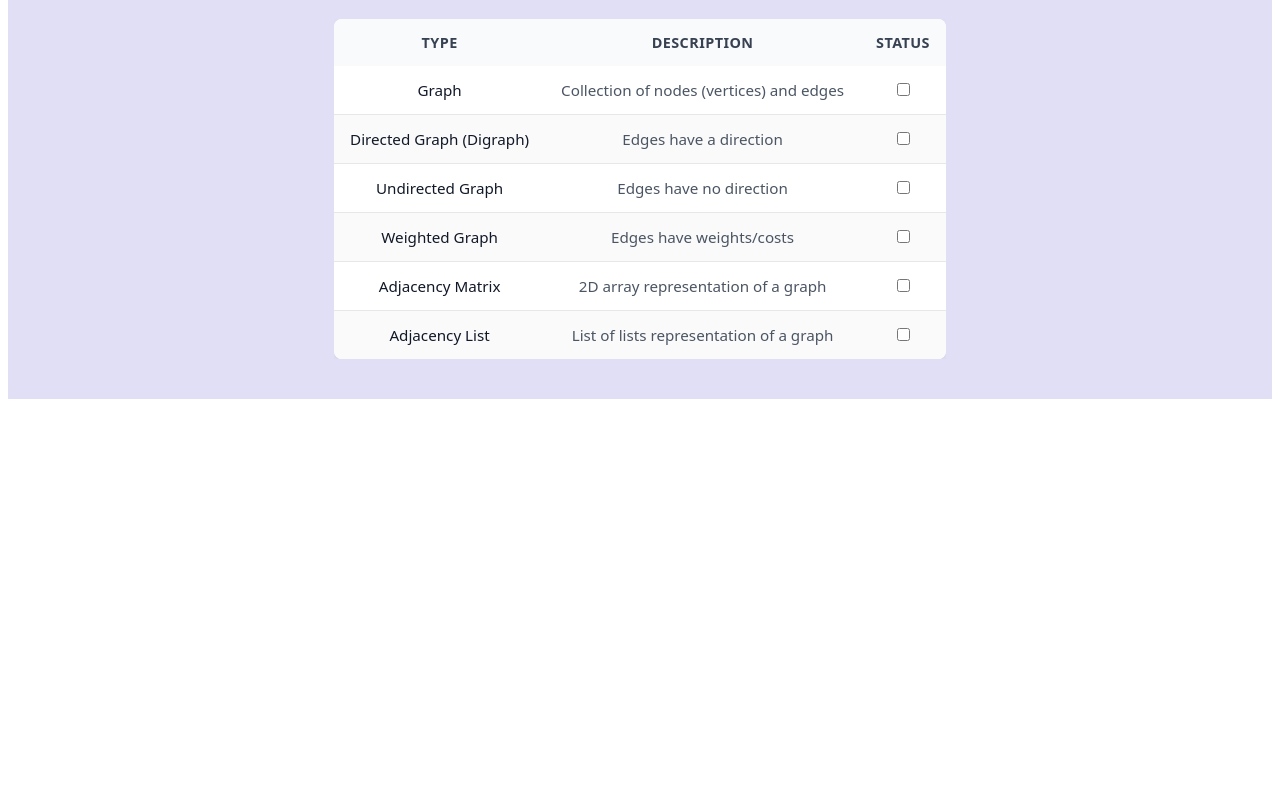
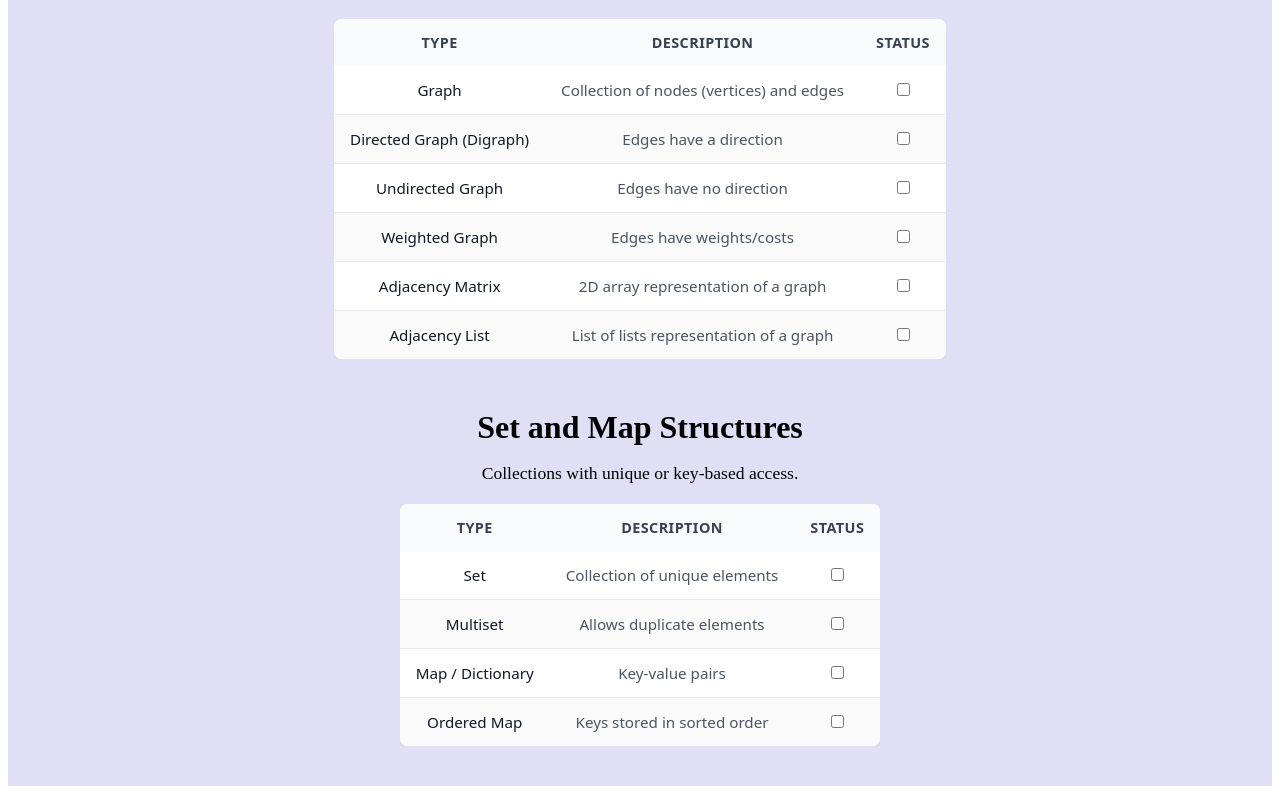
Before and after one commit to amitvermamjm/DSA, a React (Vite) app: page / in a window 1280 px wide. Shown: the part 3173-3967 px from the top of the page. Before the commit the page ends 3580 px from the top, so only its background shows below. Built offline with nearby package versions, Linux system fonts and the light colour scheme.

Commit message:
added Set and Map Structures

```diff
--- a/src/App.jsx
+++ b/src/App.jsx
@@ -421,6 +421,51 @@ function App() {
             </table>
           </div>
         </div>
+                <div className="graph-data-structures">
+          <h2>Set and Map Structures</h2>
+          <p>Collections with unique or key-based access.</p>
+          <div className="table-container">
+            <table>
+              <thead>
+                <tr>
+                  <th>Type</th>
+                  <th>Description</th>
+                  <th>Status</th>
+                </tr>
+              </thead>
+              <tbody>
+                <tr>
+                  <td>Set</td>
+                  <td>Collection of unique elements</td>
+                  <td data-label="Select">
+                    <input type="checkbox" class="row-checkbox" />
+                  </td>
+                </tr>
+                <tr>
+                  <td>Multiset</td>
+                  <td>Allows duplicate elements</td>
+                  <td data-label="Select">
+                    <input type="checkbox" class="row-checkbox" />
+                  </td>
+                </tr>
+                <tr>
+                  <td>Map / Dictionary</td>
+                  <td>Key-value pairs</td>
+                  <td data-label="Select">
+                    <input type="checkbox" class="row-checkbox" />
+                  </td>
+                </tr>
+                <tr>
+                  <td>Ordered Map</td>
+                  <td>Keys stored in sorted order</td>
+                  <td data-label="Select">
+                    <input type="checkbox" class="row-checkbox" />
+                  </td>
+                </tr>
+              </tbody>
+            </table>
+          </div>
+        </div>
       </div>
     </>
   )
```
